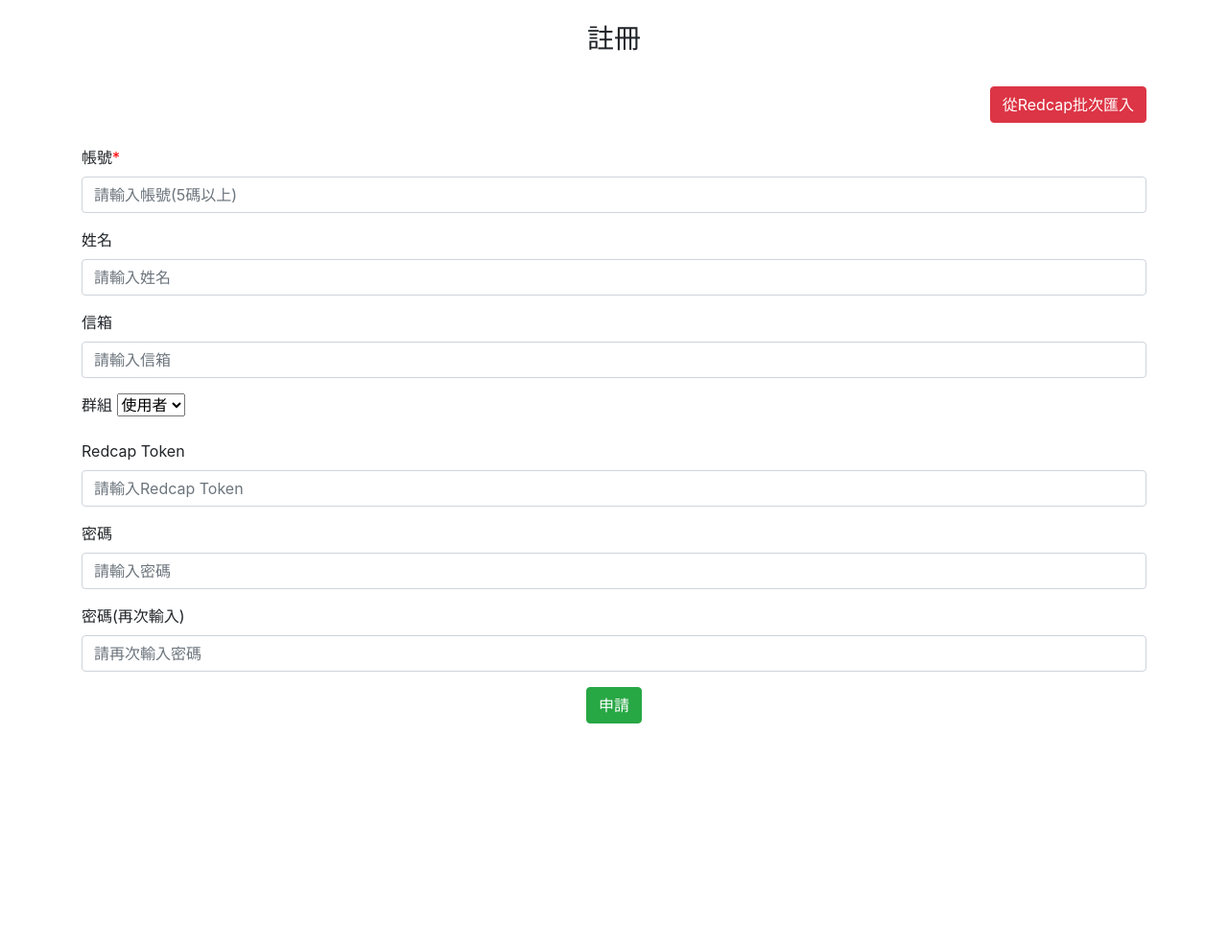
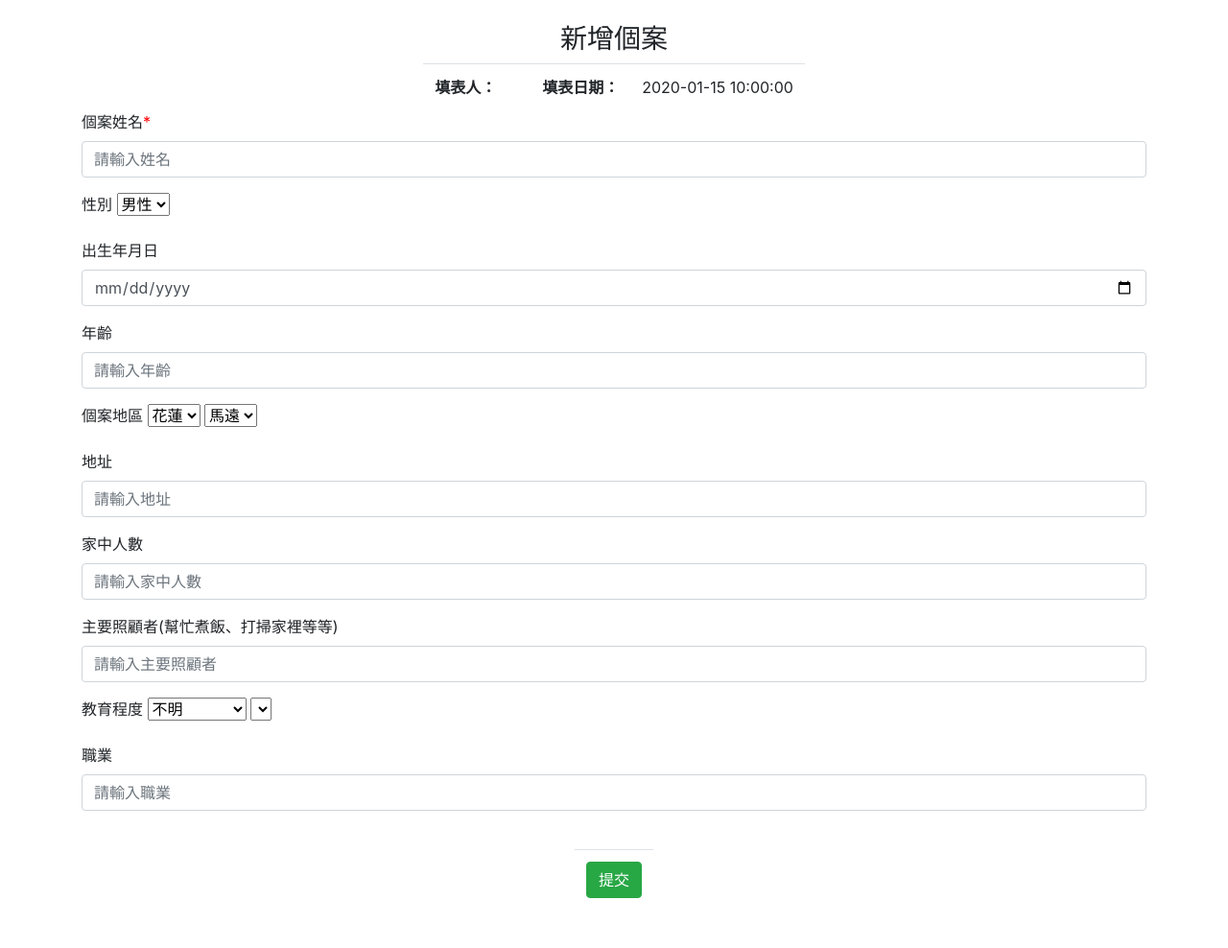
Before and after one commit to mike8206/medserve_server, a Python web app: template website/templates/cases/newcase.html in a window 1280 px wide. Shown: the part 56-1044 px from the top of the page at 96% size. Before the commit the page ends 810 px from the top, so only its background shows below. Run offline with Jinja, Linux system fonts and the light colour scheme; the template is opened without the code that fills it: most values are stand-ins (such as "Sample title", 1, 10 or a date in 2020); lists and menus that the app fills with data are empty; some libraries are stand-ins or nearby versions.

Commit message:
Update newcase.html

```diff
--- a/website/templates/cases/newcase.html
+++ b/website/templates/cases/newcase.html
@@ -1,78 +1,157 @@
 {% extends "base.html" %}
-{% block title %} 註冊新用戶 {% endblock%}
+{% block style %}
+{% endblock %}
+{% block title %} 新增個案 {% endblock %}
+{% block filter %}
+{% endblock %}
 {% block content %}
-</br>
-<h3 align="center"> 註冊 </h3>
+<form method="POST">
+    <div class="table">
+        <table>
             <br/>
-<form method="POST">
-<div align="right">
-    <input type="hidden" name="btname" value="addFromRedcap"/>
-    <button type="submit" class="btn btn-danger">從Redcap批次匯入</button>
-</div>
-</form>
-<form method="POST">
-<br/>
+            <h3 align="center">新增個案</h3>
+            <table align="center" id="basetable">
+                <th>填表人：</th>
+                <td>{{ user.userName }}</td>
+                <th>填表日期：</th>
+                <td>{{ date }}</td>
+            </table>
+            <table align="center" id="formtable">
                 <div class="form-group">
-        <label class="control-label requiredField" for="account">
-            帳號<span class="asteriskField">*</span>
+                    <label class="control-label requiredField" for="name">
+                        個案姓名<span class="asteriskField">*</span>
                     </label>
-        <input type="text"
-        class="form-control"
-        id="account"
-        name="account"
-        placeholder="請輸入帳號(5碼以上)"/>
+                    <input type="text" class="form-control"
+                    id="name" name="name" placeholder="請輸入姓名">
                 </div>
                 <div class="form-group">
-        <label for="userName">姓名</label>
-        <input type="text"
-        class="form-control"
-        id="userName"
-        name="userName"
-        placeholder="請輸入姓名"/>
-    </div>
-    <div class="form-group">
-        <label for="email">信箱</label>
-        <input type="email"
-        class="form-control"
-        id="email"
-        name="email"
-        placeholder="請輸入信箱"/>
-    </div>
-    <div class="form-group">
-        <label for="group">群組</label>
-        <select name="group" id="group">
-            <option value="user">使用者</option>
-            <option value="admin">管理員</option>
+                    <label for="sex">性別</label>
+                    <select name="sex" id="sex">
+                        <option value="1">男性</option>
+                        <option value="0">女性</option>
                     </select>
                 </div>
                 <div class="form-group">
-        <label for="token">Redcap Token</label>
-        <input type="text"
-        class="form-control"
-        id="token"
-        name="token"
-        placeholder="請輸入Redcap Token"/>
+                    <label for="birthday">出生年月日</label>
+                    <input type="date" class="form-control"
+                    id="birthday" name="birthday">
                 </div>
                 <div class="form-group">
-        <label for="password1">密碼</label>
-        <input type="password"
-        class="form-control"
-        id="password1"
-        name="password1"
-        placeholder="請輸入密碼"/>
+                    <label for="age">年齡</label>
+                    <input type="text" class="form-control"
+                    id="age" name="age" placeholder="請輸入年齡">
                 </div>
                 <div class="form-group">
-        <label for="password2">密碼(再次輸入)</label>
-        <input type="password"
-        class="form-control"
-        id="password2"
-        name="password2"
-        placeholder="請再次輸入密碼"/>
+                <label for="Area">個案地區</label>
+                <select name="Area" id="Area">
+                    <option value="Hualien">花蓮</option>
+                    <option value="Taichung">台中</option>
+                    <option value="Taitung">台東</option>
+                </select>
+                <select name="location" id="location">
+                    <option value=1>馬遠</option>
+                    <option value=2>東光</option>
+                    <option value=3>崙山</option>
+                    <option value=4>立山</option>
+                    <option value=5>山里</option>
+                    <option value=6>明利</option>
+                </select>
                 </div>
-    <div align="center">
-        <input type="hidden" name="btname" value="addUser"/>
-        <button type="submit" class="btn btn-success">申請</button>
+                <div class="form-group">
+                    <label for="address">地址</label>
+                    <input type="text" class="form-control"
+                    id="address" name="address" placeholder="請輸入地址">
+                </div>
+                <div class="form-group">
+                    <label for="number_of_family_members">家中人數</label>
+                    <input type="text" class="form-control"
+                    id="number_of_family_members" name="number_of_family_members"
+                    placeholder="請輸入家中人數">
+                </div>
+                <div class="form-group">
+                    <label for="key_person">主要照顧者(幫忙煮飯、打掃家裡等等)</label>
+                    <input type="text" class="form-control"
+                    id="key_person" name="key_person"
+                    placeholder="請輸入主要照顧者"/>
+                </div>
+                <div class="form-group">
+                <label for="education">教育程度</label>
+                <select name="education" id="education">
+                    <option value="notKnown">不明</option>
+                    <option value="nonEducate">未就讀</option>
+                    <option value="k9">國中小</option>
+                    <option value="highEducate">高中及以上</option>
+                </select>
+                <select name="education_level" id="education_level">
+                    <option value=""></option>
+                </select>
+                </div>
+                <div class="form-group">
+                    <label for="occupation">職業</label>
+                    <input type="text" class="form-control"
+                    id="occupation" name="occupation"
+                    placeholder="請輸入職業"/>
+                </div>
+                <br />
+                <td>
+                    <input type="hidden" name="btname" value="newcase" />
+                    <button type="submit" class="btn btn-success">提交</button>
+                </td>
+            </table>
+        </table>
     </div>
 </form>
 <br/>
 {% endblock %}
+{% block script %}
+<script type="text/javascript">
+    $('#Area').on('change', function(){
+    $('#location').html('');
+    if($('#Area').val()=="Hualien"){
+        $('#location').append('<option value="1">馬遠</option>');
+        $('#location').append('<option value="2">東光</option>');
+        $('#location').append('<option value="3">崙山</option>');
+        $('#location').append('<option value="4">立山</option>');
+        $('#location').append('<option value="5">山里</option>');
+        $('#location').append('<option value="6">明利</option>');
+    }else if($('#Area').val()=="Taichung"){
+        $('#location').append('<option value="8">桃山</option>');
+        $('#location').append('<option value="9">桃山教會</option>');
+        $('#location').append('<option value="10">達觀</option>');
+        $('#location').append('<option value="11">香川</option>');
+        $('#location').append('<option value="12">竹林</option>');
+        $('#location').append('<option value="13">烏石坑</option>');
+        $('#location').append('<option value="14">雙崎</option>');
+        $('#location').append('<option value="15">三叉坑</option>');
+    }else if($('#Area').val()=="Taitung"){
+        $('#location').append('<option value="7">台坂</option>');
+    } else {
+        $('#location').append('<option value=""></option>');
+    }
+    });
+</script>
+<script type="text/javascript">
+    $('#education').on('change', function(){
+    $('#education_level').html('');
+    if($('#education').val()=="nonEducate"){
+        $('#education_level').append('<option value="0">不識字</option>');
+        $('#education_level').append('<option value="1">自修</option>');
+    }else if($('#education').val()=="k9"){
+        $('#education_level').append('<option value="2">國小肄業</option>');
+        $('#education_level').append('<option value="3">國小畢業</option>');
+        $('#education_level').append('<option value="4">國中肄業</option>');
+        $('#education_level').append('<option value="5">國中畢業</option>');
+    }else if($('#education').val()=="highEducate"){
+        $('#education_level').append('<option value="6">高中（職）肄業</option>');
+        $('#education_level').append('<option value="7">高中（職）畢業</option>');
+        $('#education_level').append('<option value="8">大專肄業</option>');
+        $('#education_level').append('<option value="9">大專畢業</option>');
+        $('#education_level').append('<option value="10">大學肄業</option>');
+        $('#education_level').append('<option value="11">大學畢業</option>');
+        $('#education_level').append('<option value="12">研究所（含以上）畢業</option>');
+    } else {
+        $('#education_level').append('<option value=""></option>');
+    }
+    });
+</script>
+{% endblock %}
```
Lines whose indentation alone changed are shown as unchanged.
